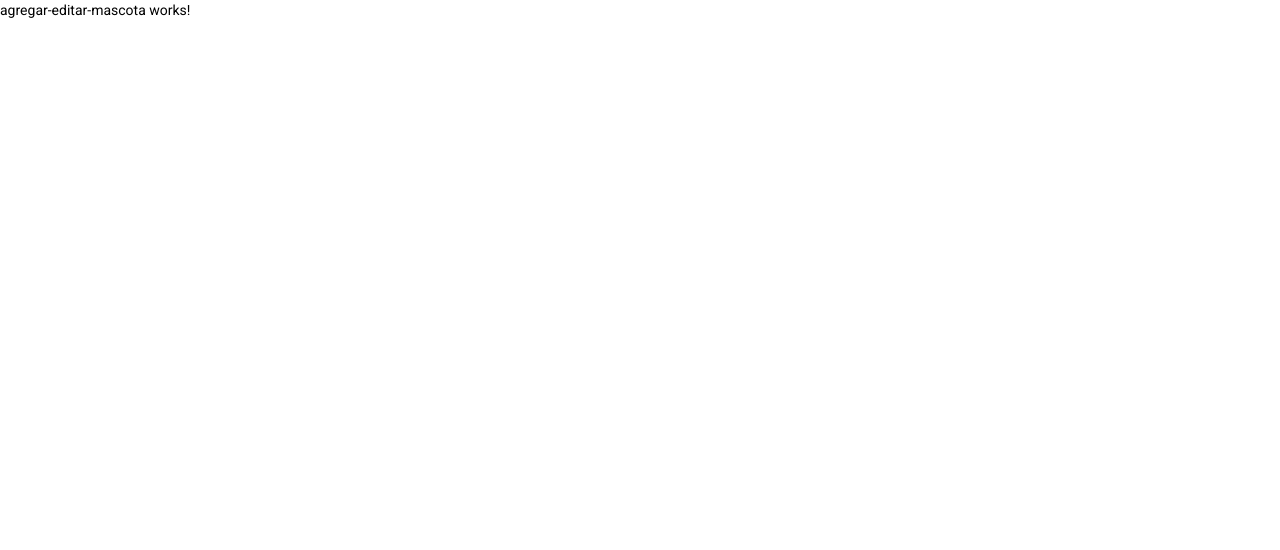
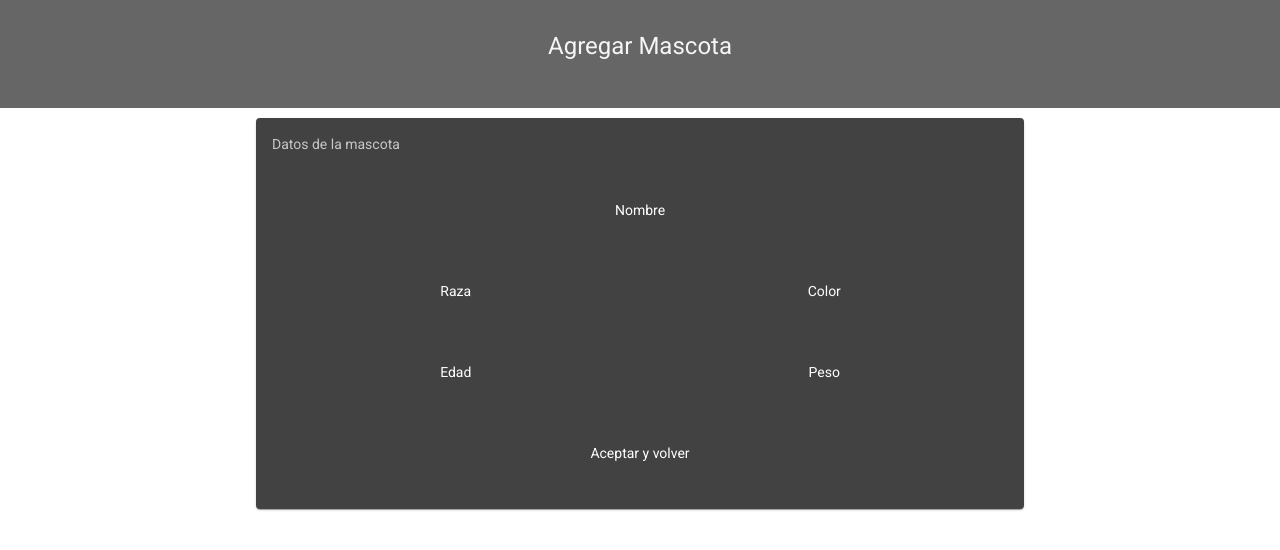
Before and after one commit to antonio-gomez-guzma/.NET_Core_6_Angular, an Angular app in the folder FE-CRUDMascotas/: page /agregarMascota in a window 1280 px wide. Shown: the top 550 px of the page. Built offline with nearby package versions, Linux system fonts and the light colour scheme.

Commit message:
Grilla añadida boludo

```diff
--- a/FE-CRUDMascotas/src/app/components/agregar-editar-mascota/agregar-editar-mascota.component.css
+++ b/FE-CRUDMascotas/src/app/components/agregar-editar-mascota/agregar-editar-mascota.component.css
@@ -0,0 +1,3 @@
+.card{
+    margin-top: 10px;
+}
--- a/FE-CRUDMascotas/src/app/components/agregar-editar-mascota/agregar-editar-mascota.component.html
+++ b/FE-CRUDMascotas/src/app/components/agregar-editar-mascota/agregar-editar-mascota.component.html
@@ -1 +1,23 @@
-<p>agregar-editar-mascota works!</p>
+<div class="title">
+    <h1>Agregar Mascota</h1>
+</div>
+
+<app-spinner *ngIf="loading"></app-spinner>
+
+<div class="container">
+    <mat-card class="card">
+        <mat-card-subtitle>
+            Datos de la mascota
+        </mat-card-subtitle>
+        <form>
+            <mat-grid-list cols="2" rowHeight="80px">
+                <mat-grid-tile [colspan]="2">Nombre</mat-grid-tile>
+                <mat-grid-tile>Raza</mat-grid-tile>
+                <mat-grid-tile>Color</mat-grid-tile>
+                <mat-grid-tile>Edad</mat-grid-tile>
+                <mat-grid-tile>Peso</mat-grid-tile>
+                <mat-grid-tile [colspan]="2">Aceptar y volver</mat-grid-tile>
+              </mat-grid-list>
+        </form>
+    </mat-card>
+</div>
--- a/FE-CRUDMascotas/src/app/components/agregar-editar-mascota/agregar-editar-mascota.component.ts
+++ b/FE-CRUDMascotas/src/app/components/agregar-editar-mascota/agregar-editar-mascota.component.ts
@@ -6,8 +6,12 @@ import { Component, OnInit } from '@angular/core';
   styleUrls: ['./agregar-editar-mascota.component.css']
 })
 export class AgregarEditarMascotaComponent implements OnInit {
+  loading: boolean;
 
-  constructor() { }
+  constructor() {
+    this.loading = false;
+   }
+
 
   ngOnInit(): void {
   }
```
Also changed, not shown: FE-CRUDMascotas/src/app/shared/shared.module.ts (+5 -2 lines), FE-CRUDMascotas/src/app/components/listado-mascota/listado-mascota.component.ts (line endings or trailing spaces).
